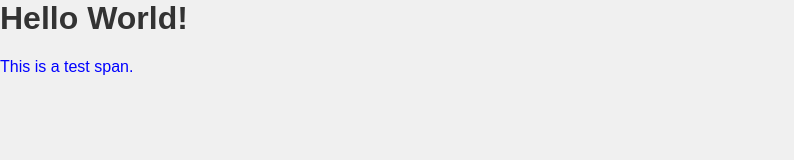
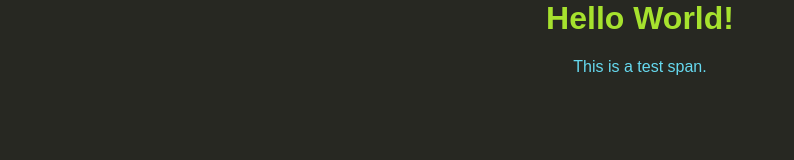
Before and after one commit to st2g/st2g_web, a plain HTML site: page index.html in a window 1280 px wide. Shown: the whole page, without its empty margins (0-794 px from the left). Drawn offline with Linux system fonts and the light colour scheme.

Commit message:
Update to center and change theme

```diff
--- a/css/default.css
+++ b/css/default.css
@@ -1,14 +1,16 @@
 body {
     font-family: Arial, sans-serif;
-    background-color: #f0f0f0;
+    background-color: #272822;
+    color: #f8f8f2;
     margin: 0;
     padding: 0;
+    text-align: center;
   }
 
   h1 {
-    color: #333;
+    color: #a6e22e;
   }
 
   #test {
-    color: blue;
+    color: #66d9ef;
   }
```
